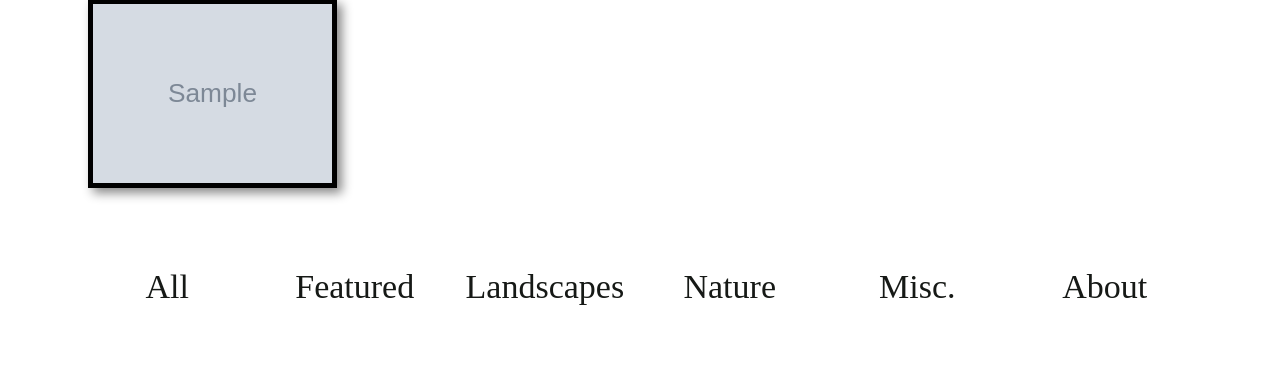
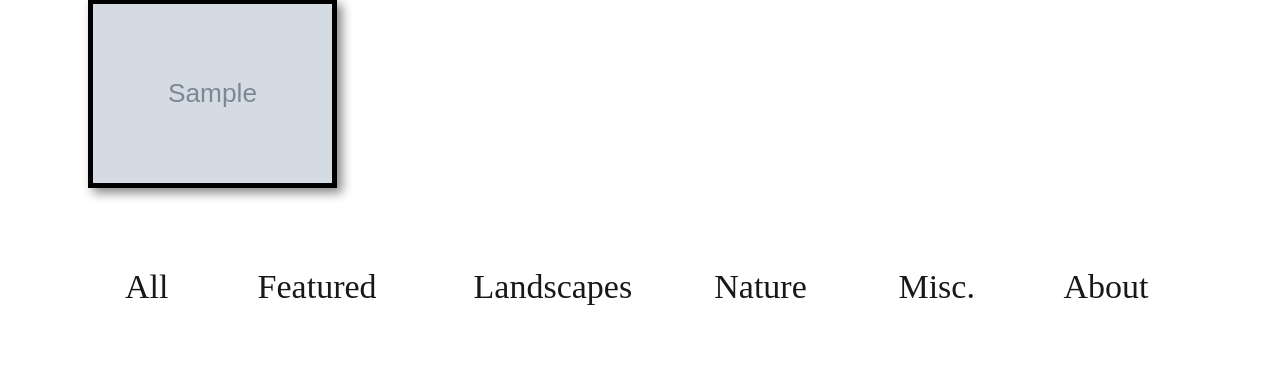
Before and after one commit to jaredhaight/pat_site, a Python web app: template templates/home.html in a window 1280 px wide. Shown: the part 100-474 px from the top of the page. Run offline with Jinja, Linux system fonts and the light colour scheme; the template is opened without the code that fills it: most values are stand-ins (such as "Sample title", 1, 10 or a date in 2020); grey boxes marked "Sample" are stand-in pictures; some libraries are stand-ins or nearby versions; some web fonts are replaced.

Commit message:
Framing for text on view page. Redid spacing for tags on home page. Font size changes. Changed S3 upload to check for file first.

```diff
--- a/templates/css/styles.css
+++ b/templates/css/styles.css
@@ -27,6 +27,7 @@
 body {
 	background: #FFFFFF;
 	font-family: 'CallunaSansRegular', "HelveticaNeue-Light", "Helvetica Neue Light", "Helvetica Neue", Helvetica, Arial, "Lucida Grande", sans-serif;
+	font-size: 1.2em;
 	font-weight: 300;;
 	padding-bottom:30px;
 }
@@ -68,7 +69,6 @@ a:hover {
 .wrapper{
 	margin: 0 auto;
 	margin-top: 8%;
-	margin-bottom: -8%;
 }
 
 .details {
@@ -136,11 +136,10 @@ a:hover {
 
 .tag {
 	text-align: center;
-	margin: 20px 1.2% 0 1.8%;
 	font-family:'LatinModernRoman10Regular';
 	font-weight: normal;
 	font-size: 34px;
-
+	min-height: 42px;
 }
 
 .filmstrip{
@@ -198,19 +197,16 @@ a:hover {
 	box-shadow: 2px 5px 3px 1px#888;
 	padding: 30px;
 	border-radius: 10px;
+	margin: 10% 25%;
+	font-size: 1.2em;
 }
 
 .aboutbox a{
 	color: #0404B4;
 }
 
-.aboutrow{
-	height: 400px;
-	padding: 10% 30%;
-}
-
 .plist{
-	margin: .7% 1.4% 1% 1.4%;
+	margin: 1% 1% 1% 1.9%;
 	box-shadow: 5px 5px 10px #888;
 	border: 1px;
 	border-style: solid;
@@ -240,7 +236,14 @@ a:hover {
 
 .textwrap {
 	max-width: 78%;
+	min-height: 50px;
+	padding: 10px;
 	font-size: 1.3em;
+	background: #FFFDFB;
+	border-radius: 8px;
+	border: #FFFAF0;
+	border-width: 2px;
+	border-style: solid;
 }
 
 .sidebar {
@@ -277,3 +280,27 @@ a:hover {
         padding-bottom: 20px;
         padding-left: 1%;
 }
+
+#tag_all{
+	margin: 20px 1.5% 0 0%
+}
+
+#tag_featured {
+	margin: 20px 0% 0 0%
+}
+
+#tag_landscapes {
+	margin: 20px 0% 0 7%
+}
+
+#tag_nature {
+	margin: 20px 0% 0 5%
+}
+
+#tag_misc {
+	margin: 20px 0% 0 2%
+}
+
+#tag_about {
+	margin: 20px 0% 0 1.4%
+}
--- a/templates/home.html
+++ b/templates/home.html
@@ -57,22 +57,22 @@ $(document).ready(function(){
 		</div>
 	</div>
 	<div class="row">
-		<div class="twocol tag">
+		<div id="tag_all" class="twocol tag">
 		<a href="/">All</a>
 		</div>
-		<div class="twocol tag">
+		<div id="tag_featured" class="twocol tag">
                 <a href="/category/featured">Featured</a>
                 </div>
-                <div class="twocol tag">
+                <div id="tag_landscapes" class="twocol tag">
 		<a href="/category/landscapes">Landscapes</a>
 		</div>
-		<div class="twocol tag">
+		<div id="tag_nature" class="twocol tag">
 		<a href="/category/nature">Nature</a>
 		</div>
-		<div class="twocol tag">
+		<div id="tag_misc" class="twocol tag">
 		<a href="/category/misc">Misc.</a>
 		</div>
-		<div class="twocol last tag">
+		<div id="tag_about" class="twocol last tag">
 		<a href="/about">About</a>
 		</div>
 
@@ -80,9 +80,8 @@ $(document).ready(function(){
        {% if first_time == 'yes' %}
 	<div class="row">
 		<div class="twelevecol notice">
-			<center>Hi! Welcome to Photos and Text. For any of the screens, you can use the <br>
-			left, right, 'j' or 'k' keys on your keyboard to navigate around. <br><br>
-			<italic>This message will only appear once</italic></center>
+			<center>Hi! Welcome to Photos and Text. In addition to the arrow links on the sides of any given<br>
+			page, you can use the left, right, 'j' or 'k' keys on your keyboard to navigate around.</center>
 		</div>
 	</div>
 	{% endif %}
--- a/templates/view.html
+++ b/templates/view.html
@@ -53,10 +53,12 @@
                         {% if user.is_authenticated %}{{ prevphoto.id }}{% endif %}
                         {% endif %}
                 </div>
+		{% if photo.caption %}
 	        <div id="bar_{{ photo.title_slug }}" class="tencol textwrap">
                         {{ photo.caption|linebreaksbr }}
                         {% if user.is_authenticated %}{{ photo.id }}{% endif %}
         	</div>
+		{% endif %}
                 <div class="onecol last navright">
                         {% if nextphoto %}
                         <a id="navright" title="Next Photo: {{ nextphoto.name }}" href="/photo/{{ nextphoto.title_slug }}"><img src="/static/images/arrow-right.png" alt="{{ nextphoto.name }}"/></a>
--- a/urls.py
+++ b/urls.py
@@ -14,6 +14,7 @@ urlpatterns = patterns('',
     (r"^photo/(?P<jslug>[\-\d\w]+)/full", "main.views.full"),
     (r"^photo/(?P<jslug>[\-\d\w]+)/download", "main.views.download"),
     (r"^category/(?P<jcat>[\-\d\w]+)/$", "main.views.category"),
+    (r"^about", "main.views.about"),
     # Uncomment the admin/doc line below to enable admin documentation:
     # url(r'^admin/doc/', include('django.contrib.admindocs.urls')),
 
```
Also changed, not shown: main/models.py (+9 -6 lines), main/views.py (+0 -12 lines), templates/about.html (+5 -3 lines).
